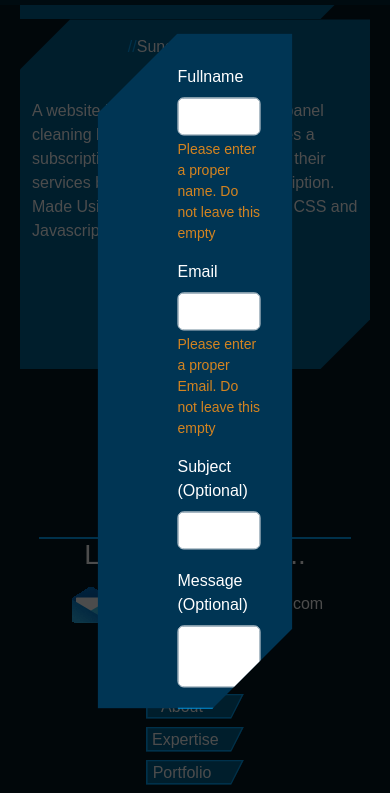
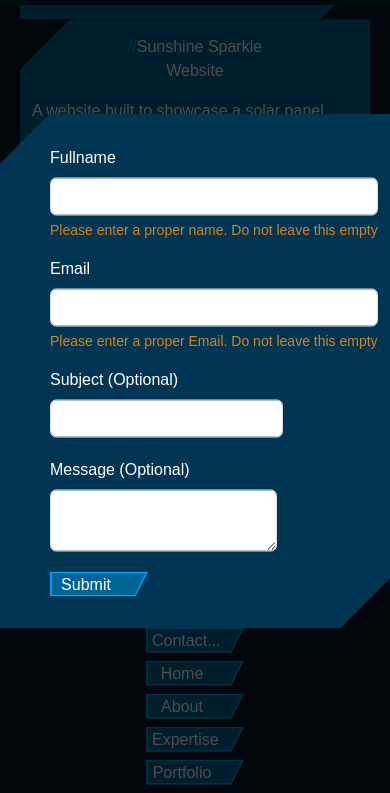
Before and after one commit to LuqmaanAbrahams/Portfolio_Site, a website: page src/index.html in a window 390 px wide. Both pictures are taken after a click on the button "Contact...". Shown: the part 3891-4684 px from the top of the page. Drawn offline with nearby package versions, Linux system fonts and the light colour scheme; a web font is replaced by a local one.

Commit message:
added modal responsiveness

```diff
--- a/src/Styles/style.css
+++ b/src/Styles/style.css
@@ -353,8 +353,8 @@ section{
     top: 50%;
     left: 50%;
     transform: translate(-50%, -50%);
-    width: 50%;
-    height: 80%;
+    width: 450px;
+    height: auto;
     background-color: #003554;
     padding: 2rem;
     clip-path: polygon(5em 0%,100% 0%,100% calc(100% - 5em),calc(100% - 5em) 100%,0% 100%,0% 5em);
--- a/src/index.html
+++ b/src/index.html
@@ -219,7 +219,7 @@
 
         </section>
         <div id="contact_modal" class="mymodal">
-            <div id="modal_content" class="modal_container position-absolute top-50 start-50 translate-middle">
+            <div id="modal_content" class="modal_container position-absolute top-50  translate-middle">
                 <form class="modal_form d-flex flex-column align-items-start ms-5" method="post" action="server.js">
                     <div class="mb-3">
                         <label for="txt_fullname" class="form-label">Fullname</label>
```
